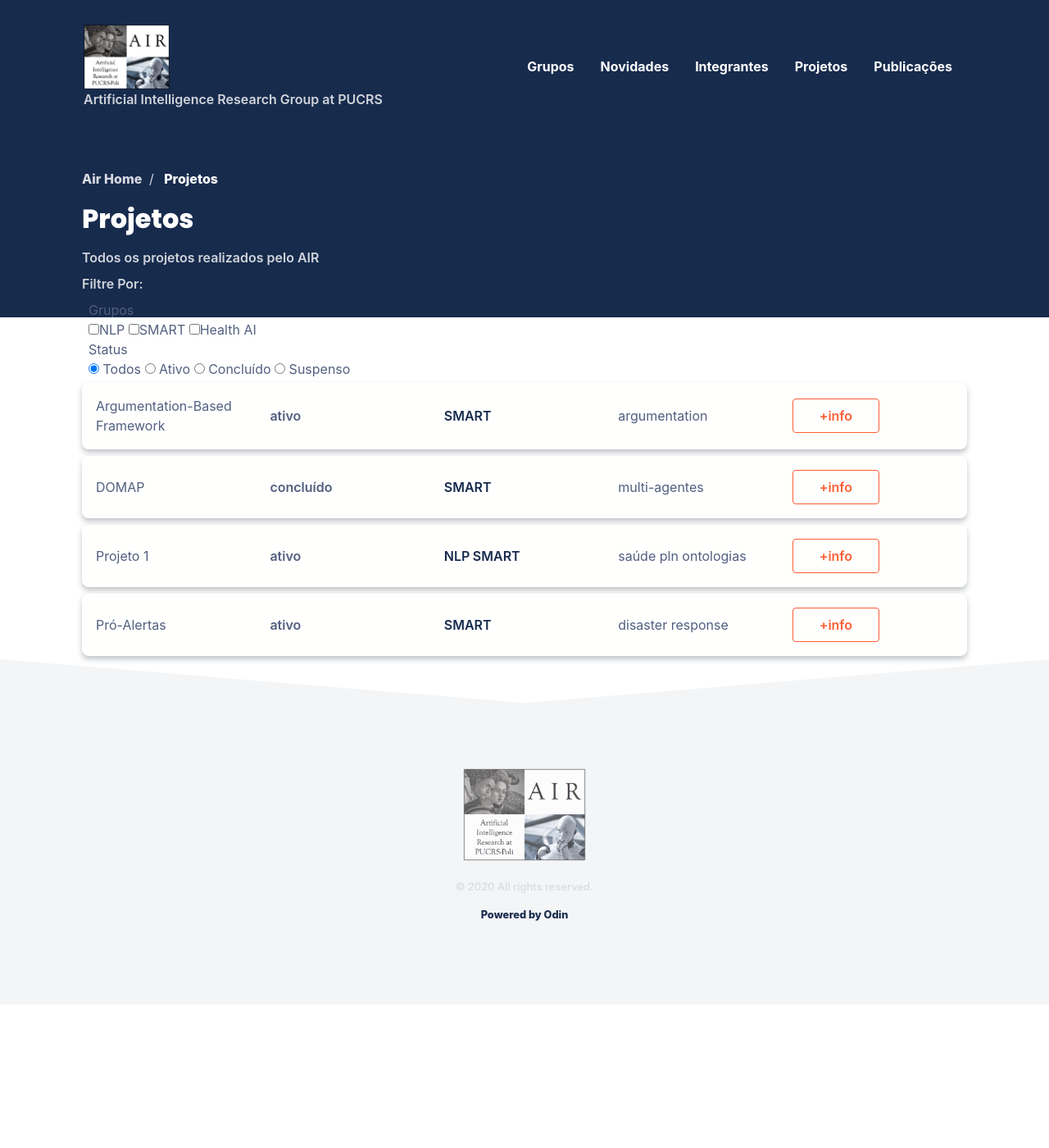
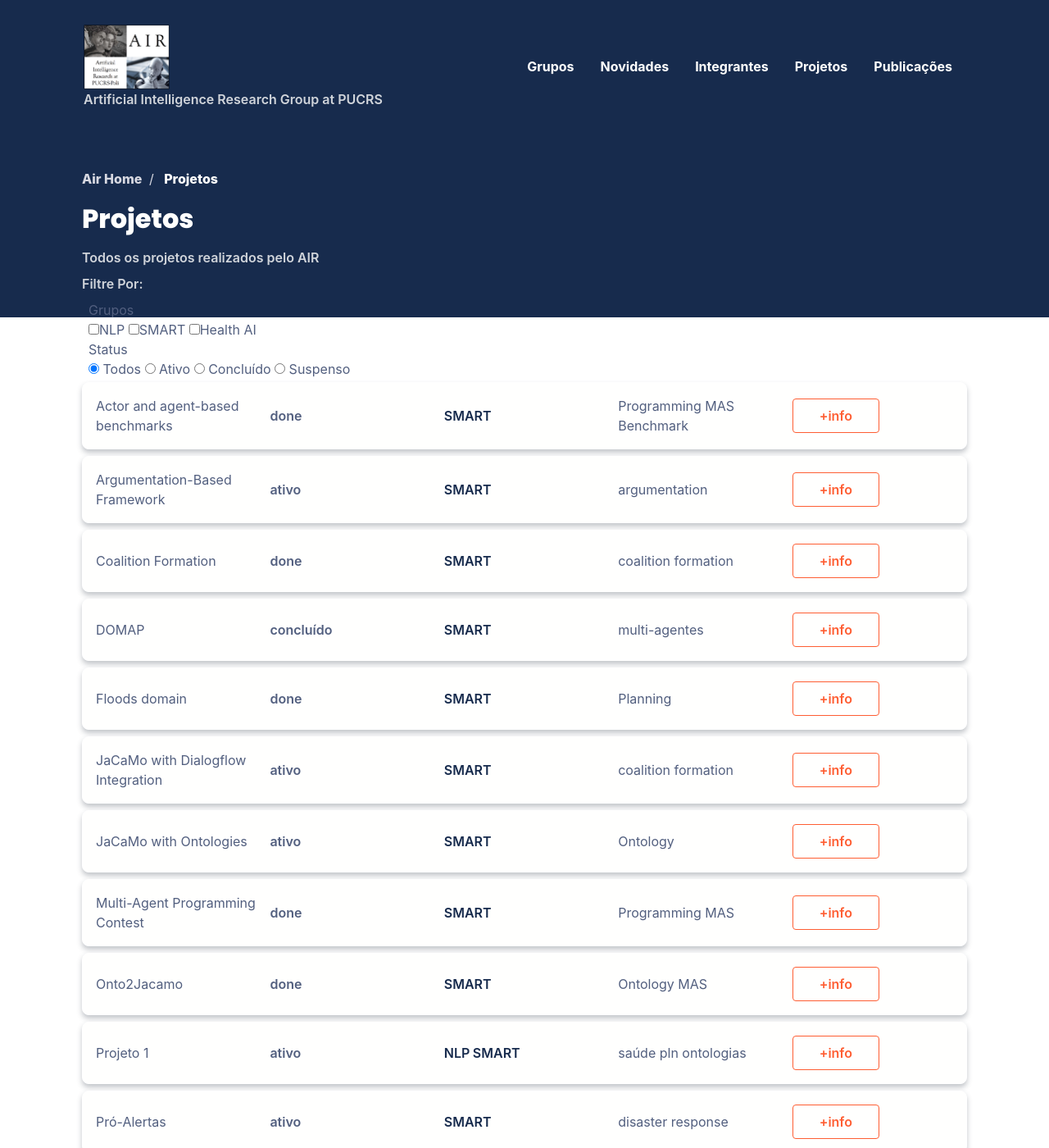
Before and after one commit to air-pucrs/air-pucrs.github.io, a Jekyll site: the page built from projetos.html, in a window 1280 px wide and 1400 px high. Shown: the whole window at 82% size. Built offline with Jekyll 4.4.1, drawn with Linux system fonts in a browser that asks for light colours; nearby versions of some CDN libraries; some web fonts are replaced; comment, search, counter and statistics services are not loaded; some of the changed lines change nothing that is shown.

Commit message:
update projects

```diff
--- a/_data/projetos_list.yaml
+++ b/_data/projetos_list.yaml
@@ -1,7 +1,6 @@
 #Tihs file defines all projects
 
-p1: #identificador do projeto
-  titulo: Projeto 1 #titulo
+- titulo: Projeto 1 #titulo
   status: ativo #status de andamento
   palavras-chaves: saúde, pln, ontologias #palavras chaves separadas por ,
   descricao: descricão do projeto 1 #descricao do projeto
@@ -10,8 +9,7 @@ p1: #identificador do projeto
   links: #links úteis
     git: https://link1
     conferencia: https://link2
-p2:
-  titulo: DOMAP
+- titulo: DOMAP
   status: concluído
   palavras-chaves: multi-agentes
   descricao: "The Decentralised Online Multi-Agent Planning framework (DOMAP) provides multi-agent systems with capabilities to solve cooperative online multi-agent planning problems. DOMAP is divided into several main components: i) multi-agent system factored representation, a multi-agent planning formalism that contains information about the world according to each agent's point of view;  ii) a contract net protocol mechanism for goal allocation; iii) individual Hierarchical Task Network (HTN) planning; iv) social laws to coordinate agents at runtime. DOMAP is implemented in the <a href=\"http://jacamo.sourceforge.net/\" target=\"_blank\">JaCaMo</a> platform."
@@ -20,8 +18,7 @@ p2:
   links:
     git: https://github.com/smart-pucrs/DOMAP
     conferencia:
-p3:
-  titulo: Pró-Alertas
+- titulo: Pró-Alertas
   status: ativo
   palavras-chaves: disaster response
   descricao: Combines the technology created in other projects into a single system and provides a citywide simulation environment to test responses and planning under different disaster scenarios.
@@ -30,9 +27,7 @@ p3:
   links:
     git:
     conferencia:
-
-p4:
-  titulo: Argumentation-Based Framework
+- titulo: Argumentation-Based Framework
   status: ativo
   palavras-chaves: argumentation
   descricao: "An Argumentation-Based Framework for BDI Agents using <a href=\"http://jacamo.sourceforge.net/\" target=\"_blank\">JaCaMo</a> Platform. In this project, we investigate the use of argumentation techniques to enable argumentation-based reasoning and communication in multi-agent systems. The source codes for this project are available in the following links:
@@ -44,3 +39,68 @@ p4:
     git: https://github.com/AlisonPanisson/ABRinAOPL
     git_2: https://github.com/AlisonPanisson/EBCF
     conferencia:
+- titulo: Coalition Formation
+  status: done
+  palavras-chaves: coalition formation
+  descricao: "To apply coalition formation techniques in MAS programming, we developed a CArtAgO artefact to integrate different coalition formation algorithms in MAS."
+  tecnologias: JaCa
+  grupos: smart
+  links:
+    git: https://github.com/smart-pucrs/Coalition4MAS
+    conferencia:
+- titulo: JaCaMo with Dialogflow Integration
+  status: ativo
+  palavras-chaves: coalition formation
+  descricao: To give Jason the ability to communicate with users through natural language, we are developing an integration between JaCaMo and Dialogflow.
+  tecnologias: JaCa
+  grupos: smart
+  links:
+    git: https://github.com/DeboraEngelmann/helloworld_from_jason
+    conferencia:
+- titulo: JaCaMo with Ontologies
+  status: ativo
+  palavras-chaves: Ontology
+  descricao: To give Jason the ability to get knowledge in an ontology, we are developing an example of consultations of JaCaMo in an Ontology.
+  tecnologias: JaCa
+  grupos: smart
+  links:
+    git: https://github.com/DeboraEngelmann/ontology_access_example
+    conferencia:
+- titulo: Floods domain
+  status: done
+  palavras-chaves: Planning
+  descricao: In the Floods domain, a team of autonomous robots are dispatched to monitor flooding activity and execute search and rescue operations within a geographical region. We provide HTN and PDDL descriptions of the Floods domain, a domain with heterogeneous agents and multiple types of goals.
+  tecnologias:
+  grupos: smart
+  links:
+    git: https://github.com/smart-pucrs/floods-domain
+    conferencia:
+- titulo: Onto2Jacamo
+  status: done
+  palavras-chaves: Ontology, MAS
+  descricao: We propose an ontology that groups all the concepts related to development of a MAS in the JaCaMo platform. From this abstract view of MAS concepts and relationships, the user may instantiate the domain problem, which will help to organise and design the MAS system.
+  tecnologias: Eclipse
+  grupos: smart
+  links:
+    download: http://www.inf.pucrs.br/linatural/wordpress/index.php/recursos-e-ferramentas/ontomas/
+    conferencia:
+- titulo: Actor and agent-based benchmarks
+  status: done
+  palavras-chaves: Programming, MAS, Benchmark
+  descricao: In this project, we compare some aspects of two concurrency models, Actors and Agents, using benchmarks to evaluate communication performance, performance in the presence of bottleneck and synchronization problems, and reactivity and fairness of the models. We use Jason, Jack, 2APL, and GOAL as agent-oriented programming languages and Erlang, Scala Actors, Akka, and ActorFoundry as the actor-oriented programming languages.
+  tecnologias:
+  grupos: smart
+  links:
+    git: https://github.com/smart-pucrs/actor-agent-benchmarks
+    conferencia:
+- titulo: Multi-Agent Programming Contest
+  status: done
+  palavras-chaves: Programming, MAS
+  descricao: Our group participated in the MAPC, obtaining first place in 2016, fourth place in 2017 and second place in 2018.
+  tecnologias: JaCaMo
+  grupos: smart
+  links:
+    git: https://github.com/smart-pucrs/mapc2016-pucrs
+    git_2: https://github.com/smart-pucrs/mapc2017-pucrs
+    git_3: https://github.com/smart-pucrs/mapc2018-pucrs
+    conferencia:
--- a/_layouts/projetos.html
+++ b/_layouts/projetos.html
@@ -42,7 +42,7 @@ layout: default
       </div>
       {% assign projects = "" | split: "" %}
       {% for project in site.data.projetos_list %}
-        {% assign projects = projects | push: project[1] %}
+        {% assign projects = projects | push: project %}
       {% endfor %}
 
       {% assign projects = projects | sort: "titulo" %}
```
